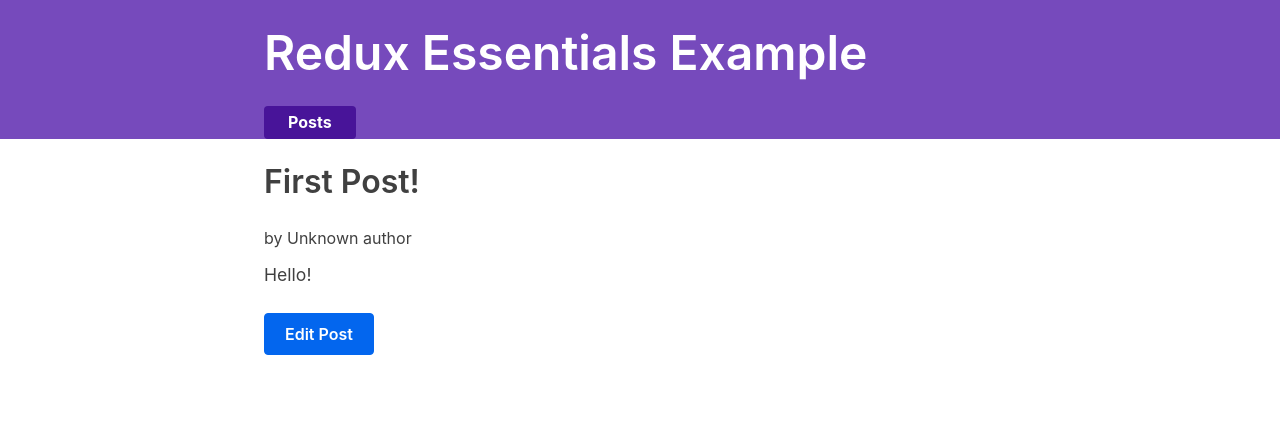
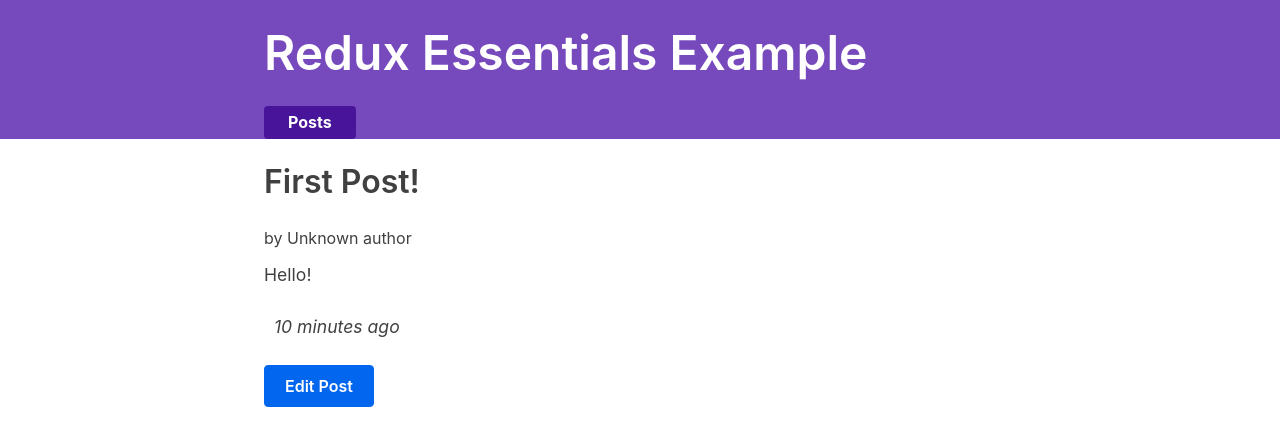
Before and after one commit to Nadyahopeeeee/posts, a React (Create React App) app: page /posts/1 in a window 1280 px wide. Shown: the top 446 px of the page. Built offline with nearby package versions, Linux system fonts and the light colour scheme; what @mswjs/data, mock-socket, txtgen would draw is missing.

Commit message:
sorted posts from new to old by time

```diff
--- a/src/features/posts/PostList.js
+++ b/src/features/posts/PostList.js
@@ -9,7 +9,11 @@
 const PostList = () => {
   const posts = useSelector((state) => state.posts)
 
-  const renderPosts = posts.map((post) => (
+  const orderedPosts = posts
+    .slice()
+    .sort((a, b) => b.date.localeCompare(a.date))
+
+  const renderPosts = orderedPosts.map((post) => (
     <article className="post-excerpt" key={post.id}>
       <h3>{post.title}</h3>
       <PostAuthor userId={post.user} />
--- a/src/features/posts/TimeAgo.js
+++ b/src/features/posts/TimeAgo.js
@@ -1,7 +1,7 @@
 import React from 'react'
 import { parseISO, formatDistanceToNow } from 'date-fns'
 
-const TimeAgo = ({ timestamp }) => {
+export const TimeAgo = ({ timestamp }) => {
   let timeAgo = ''
   if (timestamp) {
     const date = parseISO(timestamp)
--- a/src/features/posts/postSlice.js
+++ b/src/features/posts/postSlice.js
@@ -1,8 +1,19 @@
 import { createSlice, nanoid } from '@reduxjs/toolkit'
+import sub from 'date-fns/sub'
 
 const initialState = [
-  { id: '1', title: 'First Post!', content: 'Hello!' },
-  { id: '2', title: 'Second Post!', content: 'More text' },
+  {
+    id: '1',
+    title: 'First Post!',
+    content: 'Hello!',
+    date: sub(new Date(), { minutes: 10 }).toISOString(),
+  },
+  {
+    id: '2',
+    title: 'Second Post!',
+    content: 'More text',
+    date: sub(new Date(), { minutes: 10 }).toISOString(),
+  },
 ]
 
 const postSlice = createSlice({
```
